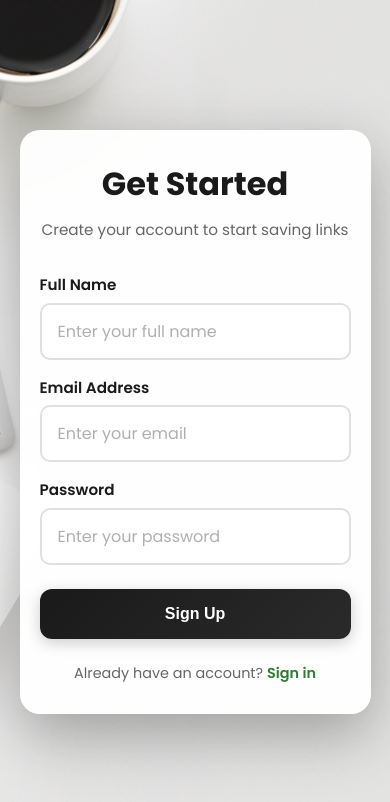
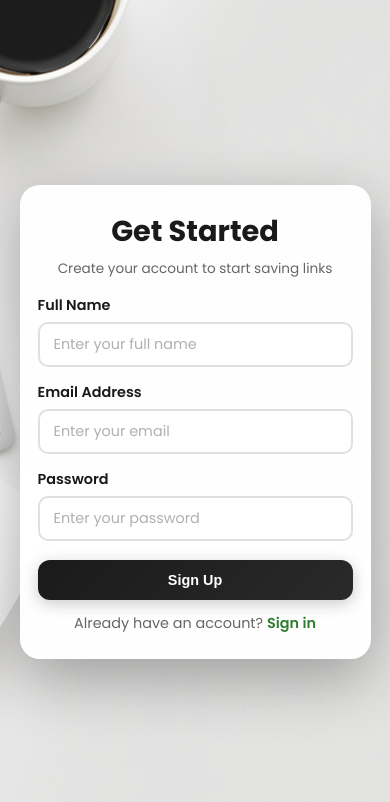
Before and after one commit to Musiki8213/React-TS-Task-2---Links-Vault, a React (Vite) app: page /signup in a window 390 px wide. Shown: the top 802 px of the page. Built offline with nearby package versions, Linux system fonts and the light colour scheme.

Commit message:
style: improve signup page spacing and mobile layout

```diff
--- a/src/assets/Components/SignUpPage/SignUp.css
+++ b/src/assets/Components/SignUpPage/SignUp.css
@@ -14,55 +14,54 @@
 
 .signup-container {
     width: 500px;
-    padding: 60px 50px;
+    padding: 35px 40px;
     font-family: 'Poppins', sans-serif;
     border-radius: 20px;
     background: rgba(255, 255, 255, 0.95);
     backdrop-filter: blur(10px);
     box-shadow: 0 20px 60px rgba(0, 0, 0, 0.3);
     text-align: center;
-    animation: slideUp 0.5s ease-out;
 }
 
 .signup-container h1 {
-  margin-bottom: 10px;
+  margin-bottom: 8px;
   color: #1a1a1a;
-  font-size: 2.5rem;
+  font-size: 2.2rem;
   font-weight: 700;
 }
 
 .signup-subtitle {
   color: #666;
-  margin-bottom: 2rem;
-  font-size: 0.95rem;
+  margin-bottom: 1.2rem;
+  font-size: 0.9rem;
 }
 
 .signup-form {
   display: flex;
   flex-direction: column;
-  gap: 1.5rem;
+  gap: 1rem;
   text-align: left;
 }
 
 .form-group {
   display: flex;
   flex-direction: column;
-  gap: 0.5rem;
+  gap: 0.4rem;
 }
 
 .signup-form label {
   font-weight: 600;
   color: #1a1a1a;
-  font-size: 0.95rem;
+  font-size: 0.9rem;
 }
 
 .signup-form input {
-  padding: 16px 20px;
+  padding: 12px 16px;
   border-radius: 10px;
   border: 2px solid #e0e0e0;
   background-color: #ffffff;
   color: #000000;
-  font-size: 1rem;
+  font-size: 0.95rem;
   transition: all 0.3s ease;
   font-family: 'Poppins', sans-serif;
 }
@@ -91,7 +90,7 @@
 }
 
 .signin-link {
-  margin-top: 1.5rem;
+  margin-top: 1rem;
   font-size: 0.9rem;
   text-align: center;
   color: #666;
@@ -110,14 +109,14 @@
 }
 
 .signup-btn {
-  margin-top: 0.5rem;
+  margin-top: 0.3rem;
   border: none;
-  padding: 18px 20px;
+  padding: 14px 20px;
   border-radius: 12px;
   background: linear-gradient(135deg, #1a1a1a 0%, #2a2a2a 100%);
   color: #fff;
   font-weight: 600;
-  font-size: 1rem;
+  font-size: 0.95rem;
   cursor: pointer;
   transition: all 0.3s cubic-bezier(0.4, 0, 0.2, 1);
   display: flex;
@@ -175,13 +174,13 @@
 @media(min-width: 1120px) and (max-width: 1440px ){
   .signup-container {
     width: 450px;
-    padding: 50px 40px;
+    padding: 30px 35px;
   }
   .signup-form input {
-    padding: 14px 20px;
+    padding: 12px 16px;
   }
   .signup-btn {
-    padding: 16px 20px;
+    padding: 14px 20px;
   }
 }
 
@@ -190,13 +189,13 @@
     .signup-container {
         width: 90%;
         max-width: 450px;
-        padding: 40px 30px;
+        padding: 30px 25px;
     }
     .signup-form input {
-        padding: 14px 20px;
+        padding: 12px 16px;
     }
     .signup-btn {
-        padding: 16px 20px;
+        padding: 14px 20px;
     }
 }
 
@@ -210,24 +209,34 @@
   .signup-container {
     width: 90%;
     max-width: 400px;
-    padding: 30px 20px;
+    padding: 25px 18px;
   }
 
   .signup-container h1 {
-    font-size: 2rem;
+    font-size: 1.8rem;
+    margin-bottom: 6px;
+  }
+
+  .signup-subtitle {
+    margin-bottom: 1rem;
+    font-size: 0.85rem;
   }
 
   .signup-form input {
-    padding: 14px 16px;
-    font-size: 1rem;
+    padding: 10px 14px;
+    font-size: 0.9rem;
   }
 
   .signup-btn {
-    padding: 16px 20px;
-    font-size: 1rem;
+    padding: 12px 18px;
+    font-size: 0.9rem;
   }
 
   .signup-form {
-    gap: 1rem;
+    gap: 0.9rem;
+  }
+
+  .signin-link {
+    margin-top: 0.8rem;
   }
 }
```
